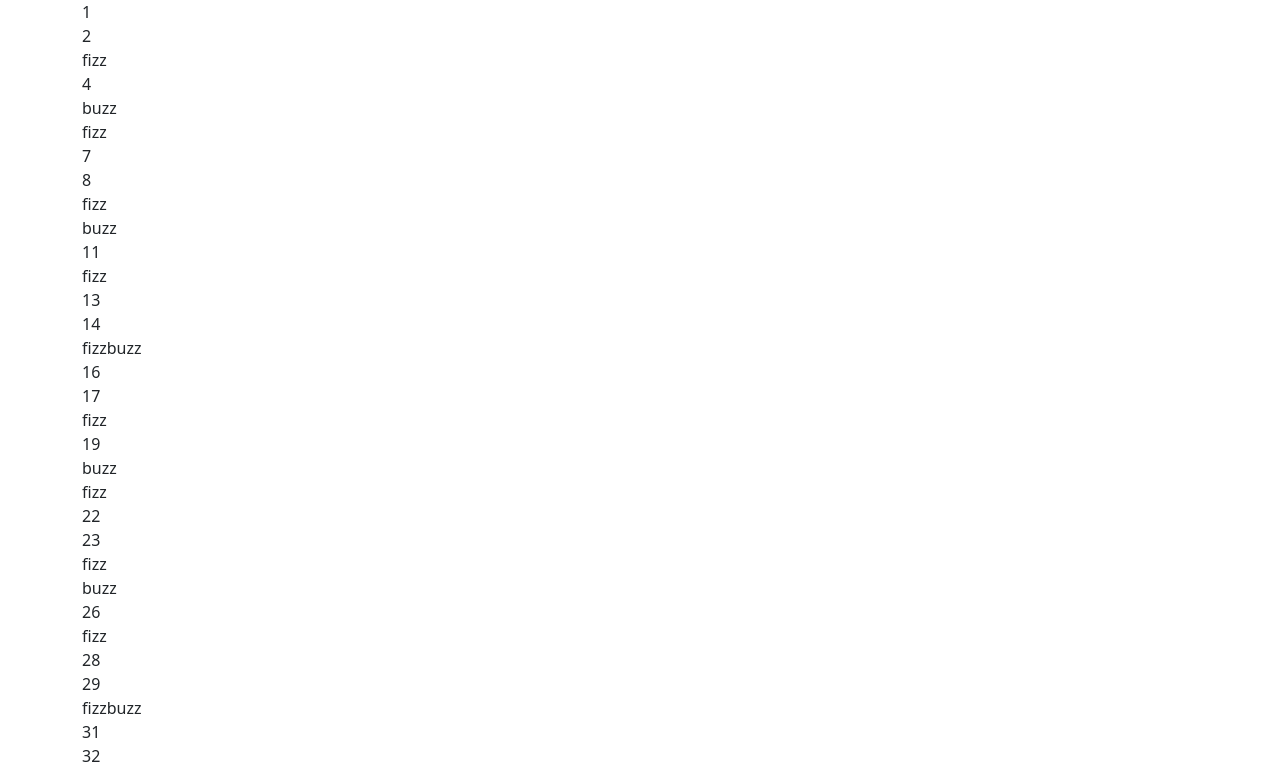
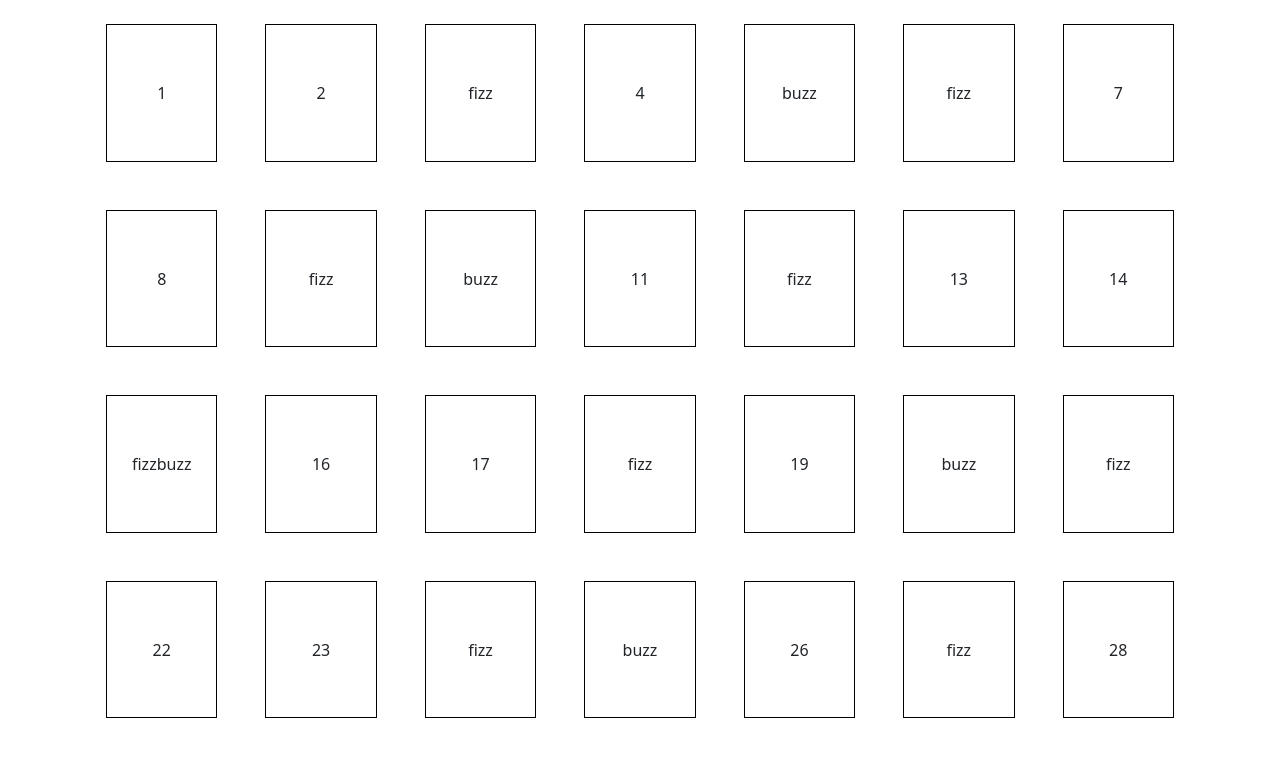
Before and after one commit to GalluFrancesco/js-fizzbuzzdom, a plain HTML site: page index.html in a window 1280 px wide. Shown: the top 763 px of the page. Drawn offline with nearby package versions, Linux system fonts and the light colour scheme.

Commit message:
Add: class per layout

```diff
--- a/css/style.css
+++ b/css/style.css
@@ -1,3 +1,7 @@
-.dimension{
+.box-custom{
+    height: 137.5px;
+    width:calc(100% / 7 - 48px);
+    margin: 24px;
     border: black 1px solid;
+    line-height: 137.5px;
 }
--- a/index.html
+++ b/index.html
@@ -13,8 +13,8 @@
 <body>
 
     <div class="container-fluid">
-        <div class="container-md">
-            <div class="row"></div>
+        <div class="container">
+            <div class="row-custom d-flex flex-wrap"></div>
         </div>
     </div>
 
--- a/js/script.js
+++ b/js/script.js
@@ -1,5 +1,5 @@
 //richiamo il container da riempire
-const rowHtml = document.querySelector('.row');
+const rowHtml = document.querySelector('.row-custom');
 
 
 //ciclo i numeri da 1 a 100
@@ -13,24 +13,26 @@ for(let i=1; i<101; i++){
         const divHtml=document.createElement('div');
         divHtml.innerText="fizzbuzz";
         rowHtml.append(divHtml);
+        divHtml.classList.add("box-custom", "text-center")
 
 
     }else if(i % 5===0){
         const divHtml=document.createElement('div');
         divHtml.innerText="buzz";
         rowHtml.append(divHtml);
-
+        divHtml.classList.add("box-custom", "text-center")
 
     }else if(i % 3===0){
         const divHtml=document.createElement('div');
         divHtml.innerText="fizz";
         rowHtml.append(divHtml);
-
-
+        divHtml.classList.add("box-custom", "text-center")
 
     }else{
         const divHtml=document.createElement('div');
         divHtml.innerText=`${i}`;
         rowHtml.append(divHtml);
+        divHtml.classList.add("box-custom", "text-center")
+
     }
 }
```
